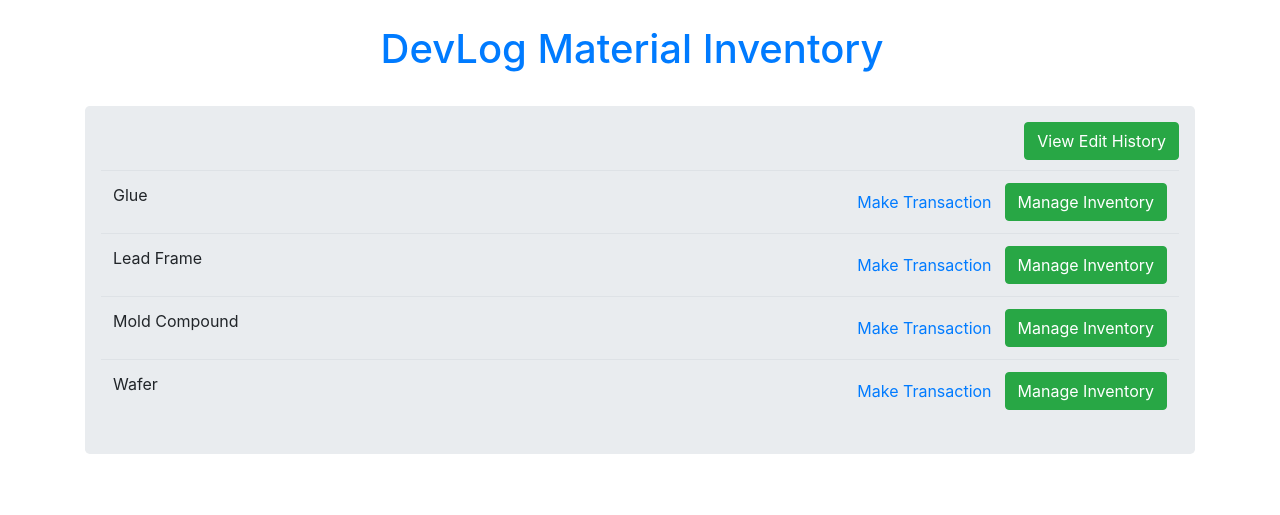
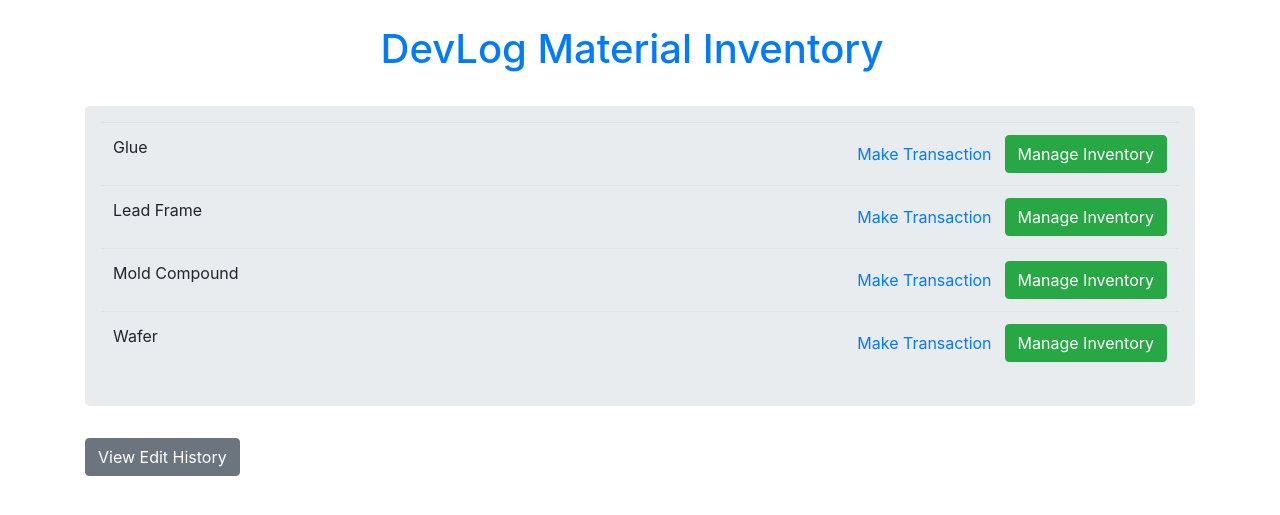
Before and after one commit to dsheah002/App.py, a Flask app: page / in a window 1280 px wide. Shown: the top 515 px of the page. Run offline with Flask 2, Linux system fonts and the light colour scheme; some libraries are stand-ins or nearby versions.

Commit message:
Update index.html
Shifted position of edit history

```diff
--- a/templates/index.html
+++ b/templates/index.html
@@ -9,10 +9,6 @@
     <div class="row">
         <div class="col-md-12">
             <div class="jumbotron p-3">
-
-                <a href="/history" class="btn btn-success float-right">View Edit History</a>
-                </br>
-                </br>
 
                 <table class="table table-hover">
                     <tr>
@@ -54,6 +50,7 @@
 
     </div>
 
+    <a href="/history" class="btn btn-secondary">View Edit History</a>
 
 </div>
 
```
